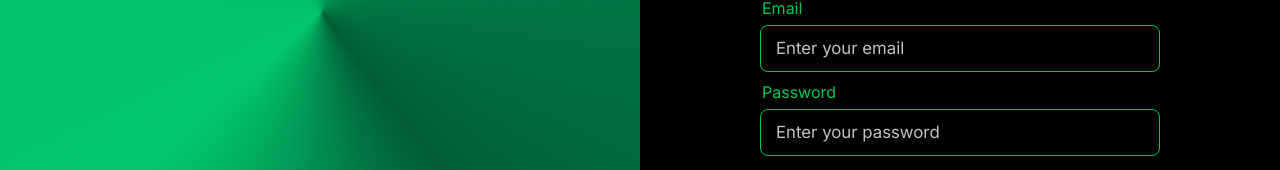
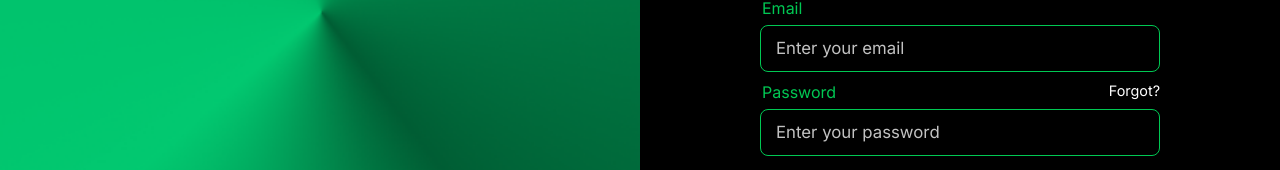
Before and after one commit to ChirayuDodiya/InsightStox---Portfolio-analyzer-tracker-and-console, a React (Vite) app in the folder frontend/: page / in a window 1280 px wide. Shown: the part 385-555 px from the top of the page. Built offline with nearby package versions, Linux system fonts and the light colour scheme.

Commit message:
implementation of fogot password feature

```diff
--- a/frontend/src/pages/auth.css
+++ b/frontend/src/pages/auth.css
@@ -123,6 +123,7 @@
     padding-left: 15px;
     outline: none;
 }
+
 .auth_form form input::placeholder{
     color: rgba(255, 255, 255, 0.759);
 }
@@ -192,7 +193,18 @@
     font-weight: 500;
     text-align: center;
 }
-
+.forgot-password{
+    color: white;
+    font-size: 0.9rem;
+    margin-bottom: -30px;
+    z-index: 2;
+    text-align: right;
+    cursor: pointer;
+    font-family: 'Inter', sans-serif;
+}
+.forgot-password:hover{
+    text-decoration: underline;
+}
 .auth-text a {
     color: #00C853;
     text-decoration: none;
--- a/frontend/src/pages/auth.jsx
+++ b/frontend/src/pages/auth.jsx
@@ -8,6 +8,9 @@ import { InputField } from "../components/InputField.jsx";
 export const Auth = () => {
   const [isLogin, setIsLogin] = useState(true);
   const [submitted, setSubmitted] = useState(false);
+  const [forgotpassword, setforgotpassword] = useState(false);
+  const [submittedforgot, setsubmittedforgot] = useState(false);
+
   const [email, setEmail] = useState("");
   const [password, setPassword] = useState("");
   const [name, setName] = useState("");
@@ -18,6 +21,9 @@ export const Auth = () => {
     setIsLogin(!isLogin);
     setSubmitted(false)
   };
+  const toggleForgotPassword = () => {
+    setforgotpassword(!forgotpassword);
+  }
   const changeInputBoxes = () => {
     if (email === "" || password === "" || name === "" || confirmPassword === "") {
       alert("All fields are required");
@@ -27,24 +33,35 @@ export const Auth = () => {
       setSubmitted(!submitted);
     }
   };
+  const changeforgotInputBoxes = () => {
+    if (email === "") {
+      alert("Email is required");
+    } else {
+      setsubmittedforgot(!submittedforgot);
+    }
+  };
   const renderForm = () => {
     if (isLogin) {
       return (
         <>
           <div className="title-text">
-            <h1>Login to your account</h1>
+            <h1>{forgotpassword?'Reset your password':'Login to your account'}</h1>
           </div>
           <form>
-            <InputField htmlFor="email" type="email" value={email} onChange={(e) => setEmail(e.target.value)} id="email" placeholder="Enter your email" labelVal="Email"/>
-            <InputField htmlFor="password" type="password" value={password} onChange={(e) => setPassword(e.target.value)} id="password" placeholder="Enter your password" labelVal="Password"/>
+            <InputField htmlFor="email" type="email" value={email} onChange={(e) => setEmail(e.target.value)} id="email" placeholder="Enter your email" labelVal="Email" styleVal={{ display: submittedforgot ? 'none':'block' }}/>
+            <a className="forgot-password" onClick={toggleForgotPassword} style={{ cursor: 'pointer', display: forgotpassword?'none':'block'}} >Forgot?</a>
+            <InputField htmlFor="password" type="password" value={password} onChange={(e) => setPassword(e.target.value)} id="password" placeholder="Enter your password" labelVal="Password" styleVal={{display: forgotpassword?'none':'block'}}/>
+            <InputField htmlFor="otp" type="text" value={otp} onChange={(e) => setOtp(e.target.value)} id="otp" placeholder="Enter the OTP" labelVal="OTP" styleVal={{ display: submittedforgot ? 'block' : 'none' }} />
 
-            <button type="submit" className="submit">Login</button>
-            <button type="button" className="google-btn">
-              <img src={google_logo} alt="google logo" />
+            <button type="submit" className="submit" style={{display: forgotpassword?'none':'block'}}>Login</button>
+            <button type="submit" className="submit" onClick={submitted ? null : changeforgotInputBoxes} style={{display: forgotpassword?'block':'none'}}>{submittedforgot?'Verify OTP': 'Send OTP'}</button>
+            <button type="submit" className="resubmit" onClick={submitted ? null : changeforgotInputBoxes} style={{display: submittedforgot ? 'block' : 'none'}}>Resend</button>
+            <button type="button" className="google-btn" style={{display: forgotpassword ?'none':'flex'}}>
+              <img src={google_logo} alt="google logo"  />
               Continue with Google
             </button>
 
-            <p className="auth-text">
+            <p className="auth-text" style={{display: forgotpassword?'none':'block'}}>
               Don't have an account ?
               <a onClick={toggleForm} style={{ cursor: 'pointer' }}>Sign up</a>
             </p>
```
